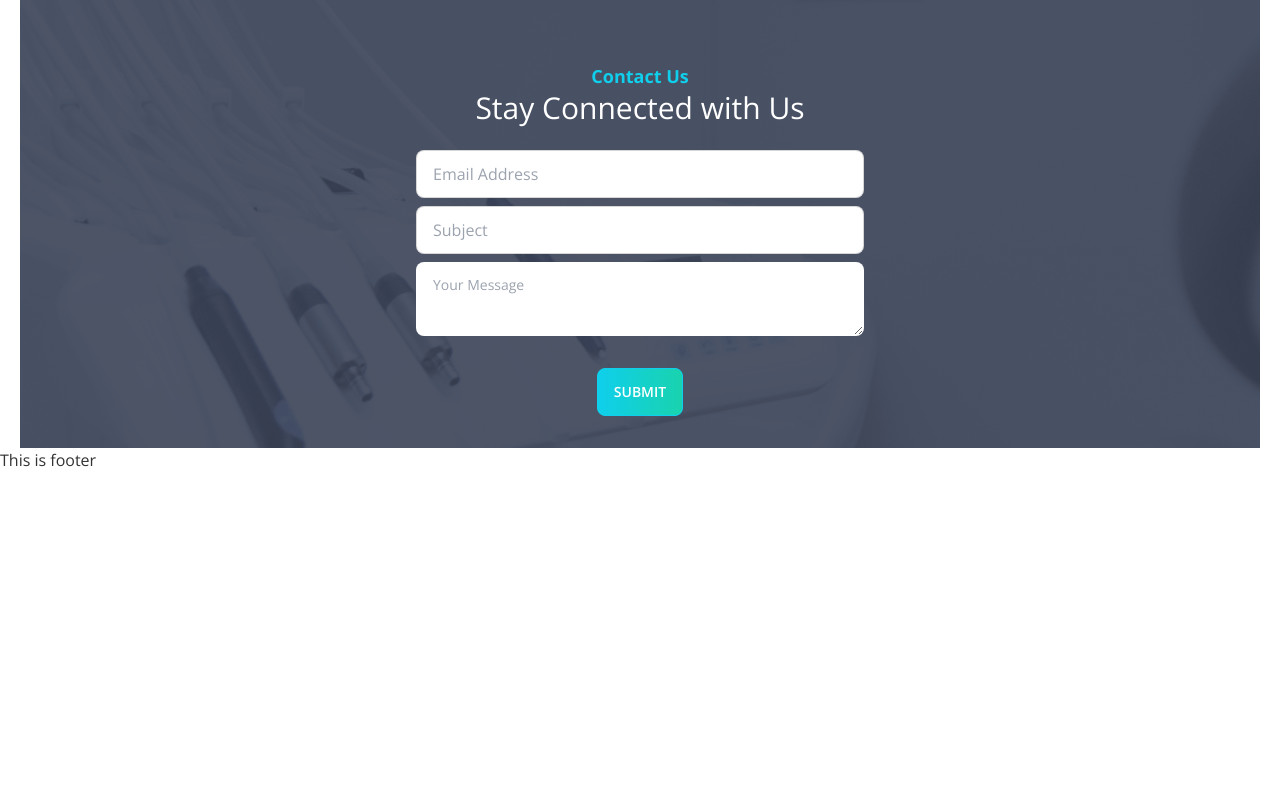
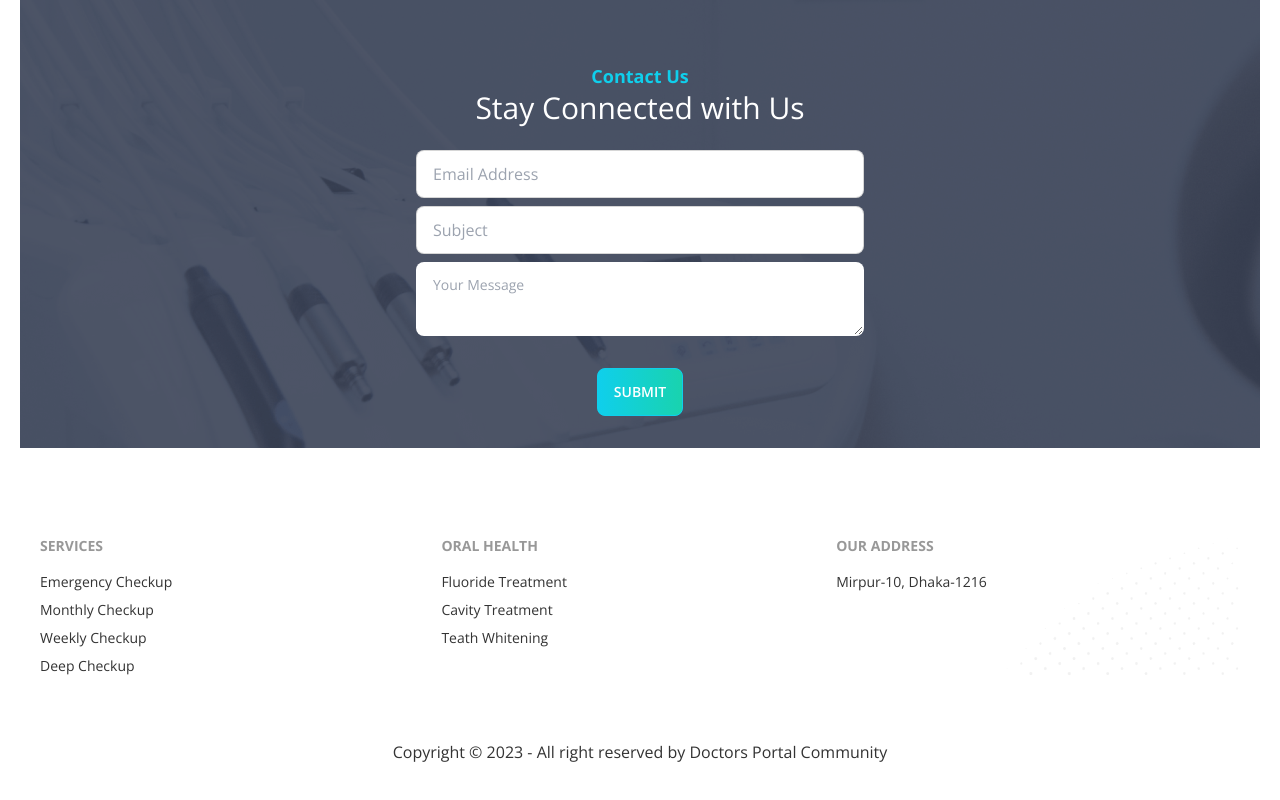
Before and after one commit to Kawsar26229/doctors-portal-client, a React (Vite) app: page / in a window 1280 px wide. Shown: the part 2807-3607 px from the top of the page. Before the commit the page ends 3279 px from the top, so only its background shows below. Built offline with nearby package versions, Linux system fonts and the light colour scheme.

Commit message:
footer done

```diff
--- a/src/Pages/Shared/Footer/Footer.jsx
+++ b/src/Pages/Shared/Footer/Footer.jsx
@@ -1,10 +1,53 @@
-import React from "react";
+import React from 'react';
+import { Link } from 'react-router-dom';
+import footer from '../../../assets/images/footer.png';
 
 const Footer = () => {
   return (
-    <div>
-      <h2>This is footer</h2>
-    </div>
+    <footer className="p-10 mt-12">
+      <div
+        className="footer"
+        style={{ backgroundImage: `url(${footer})`, backgroundSize: 'cover' }}
+      >
+        <div>
+          <span className="footer-title">Services</span>
+          <Link to="/" className="link link-hover">
+            Emergency Checkup
+          </Link>
+          <Link to="/" className="link link-hover">
+            Monthly Checkup
+          </Link>
+          <Link to="/" className="link link-hover">
+            Weekly Checkup
+          </Link>
+          <Link to="/" className="link link-hover">
+            Deep Checkup
+          </Link>
+        </div>
+        <div>
+          <span className="footer-title">Oral Health</span>
+          <Link to="/" className="link link-hover">
+            Fluoride Treatment
+          </Link>
+          <Link to="/" className="link link-hover">
+            Cavity Treatment
+          </Link>
+          <Link to="/" className="link link-hover">
+            Teath Whitening
+          </Link>
+        </div>
+        <div>
+          <span className="footer-title">Our Address</span>
+          <p>Mirpur-10, Dhaka-1216</p>
+        </div>
+      </div>
+      <div className="text-center mt-16">
+        <p>
+          Copyright © {new Date().getFullYear()} - All right reserved by Doctors
+          Portal Community
+        </p>
+      </div>
+    </footer>
   );
 };
 
```
